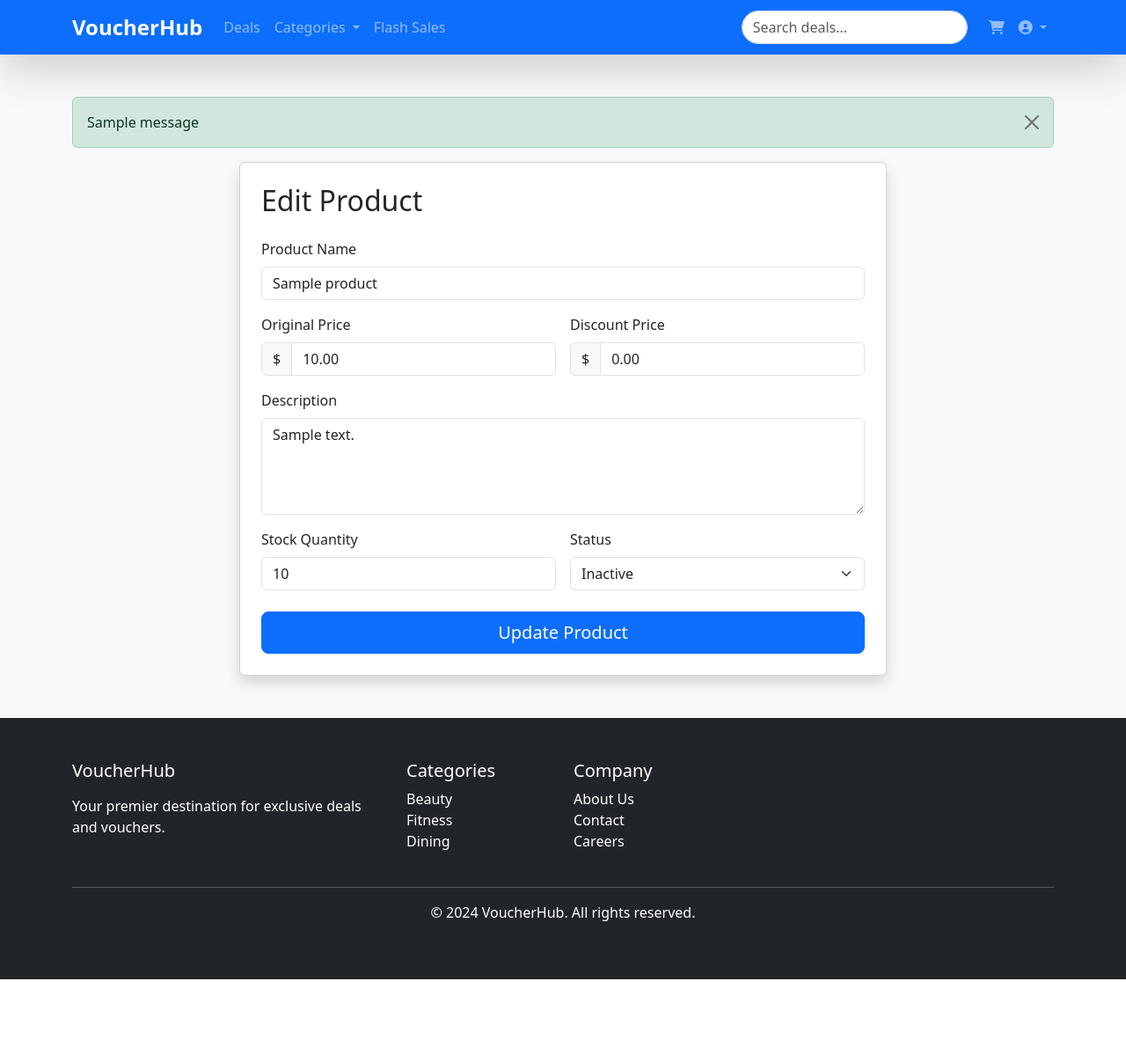
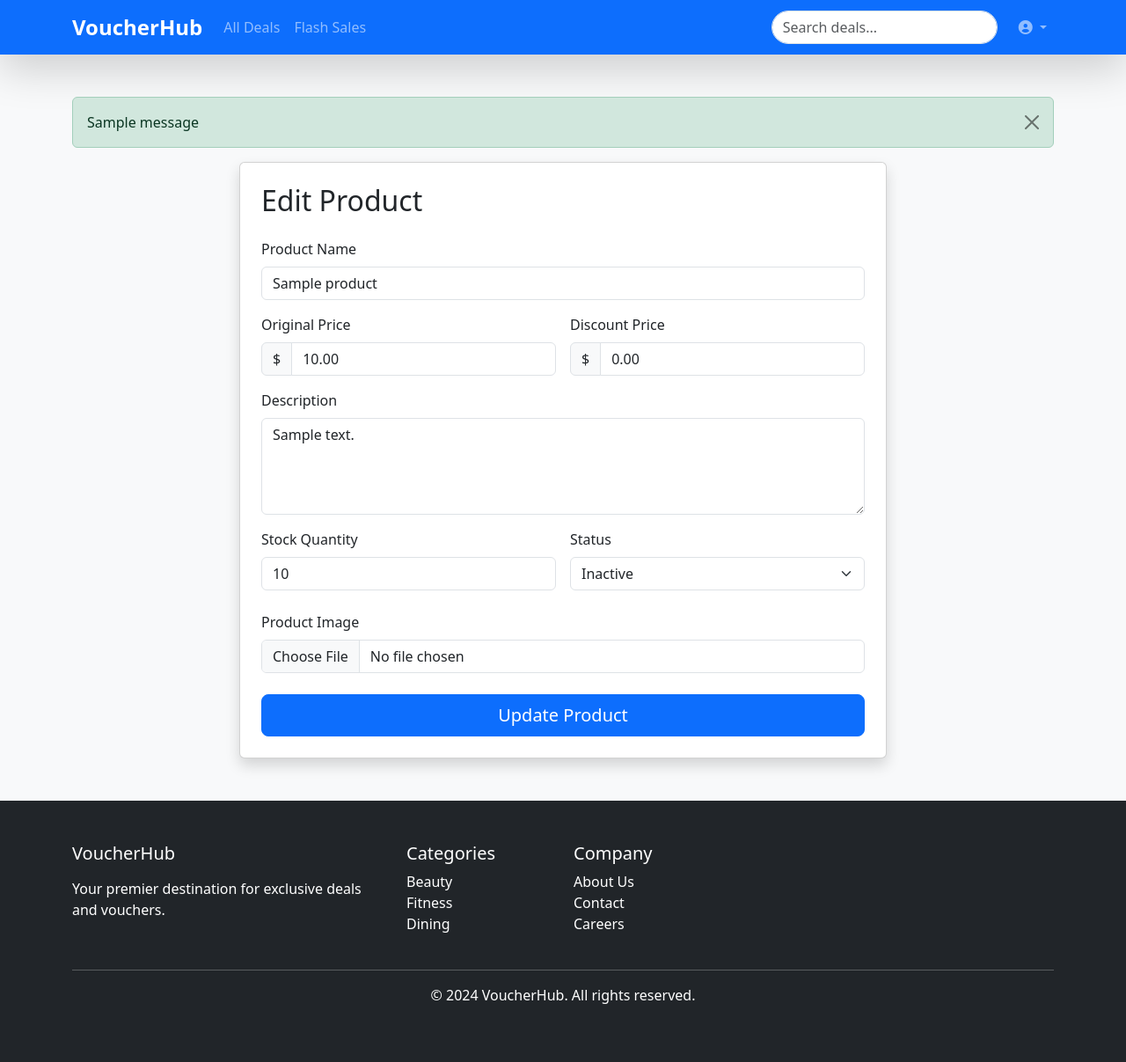
Before and after one commit to Amabellzq/INF2006_Group24, a Flask app: page /admin/products/1 in a window 1280 px wide. Shown: the whole page at 88% size. Before the commit the page ends 1113 px from the top, so only its background shows below. Run offline with Flask 3, Linux system fonts and the light colour scheme; a user stored in the database is signed in; tables that the repository leaves empty hold one stand-in row (values such as "Sample post"); one stand-in notice (Sample message) is shown; some libraries are stand-ins or nearby versions.

Commit message:
Update Admin Side

```diff
--- a/webapp/forms.py
+++ b/webapp/forms.py
@@ -1,7 +1,8 @@
 # webapp/forms.py
 from flask_wtf import FlaskForm
+from flask_wtf.file import FileField, FileAllowed
 from wtforms import StringField, TextAreaField, DecimalField, IntegerField
-from wtforms.validators import DataRequired, NumberRange
+from wtforms.validators import DataRequired, NumberRange, Optional
 
 class ProductForm(FlaskForm):
     name = StringField('Product Name', validators=[DataRequired()])
@@ -11,9 +12,15 @@ class ProductForm(FlaskForm):
         NumberRange(min=0.01)
     ])
     discount_price = DecimalField('Discount Price', validators=[
+        Optional(),  # discount_price can be empty
         NumberRange(min=0.01)
     ])
     stock = IntegerField('Stock Quantity', validators=[
         DataRequired(),
         NumberRange(min=0)
     ])
+
+    # New field to handle image uploads
+    image = FileField('Product Image', validators=[
+        FileAllowed(['jpg', 'jpeg', 'png', 'gif'], 'Only image files are allowed!')
+    ])
--- a/webapp/routes/admin.py
+++ b/webapp/routes/admin.py
@@ -17,6 +17,13 @@ def dashboard():
     products = Product.query.all()
     return render_template('admin_dashboard.html', products=products)
 
+from flask import request, flash
+from flask_login import login_required, current_user
+from webapp.extensions import db
+from webapp.models.product import Product
+from webapp.forms import ProductForm
+from io import BytesIO
+
 @admin_bp.route('/admin/products/new', methods=['GET', 'POST'])
 @login_required
 def create_product():
@@ -25,19 +32,43 @@ def create_product():
         return redirect(url_for('main.home'))
 
     form = ProductForm()
-    if form.validate_on_submit():
-        product = Product(
-            name=form.name.data,
-            description=form.description.data,
-            original_price=form.original_price.data,
-            discount_price=form.discount_price.data,
-            stock=form.stock.data
-        )
-        db.session.add(product)
-        db.session.commit()
-        return redirect(url_for('admin.dashboard'))
+
+    if request.method == 'POST':
+        try:
+            if form.validate_on_submit():
+                product = Product(
+                    name=form.name.data,
+                    description=form.description.data,
+                    original_price=form.original_price.data,
+                    discount_price=form.discount_price.data,
+                    stock=form.stock.data
+                )
+                # Handle the image file
+                image_file = request.files.get('image')
+                if image_file and image_file.filename:
+                    product.image_data = image_file.read()
+
+                db.session.add(product)
+                db.session.commit()
+
+                flash('Product created successfully!', 'success')
+                return redirect(url_for('admin.dashboard'))
+            else:
+                # Collect and flash individual errors
+                error_messages = []
+                for field, errors in form.errors.items():
+                    for error in errors:
+                        # e.g. "name: This field is required."
+                        error_messages.append(f"{field}: {error}")
+
+                if error_messages:
+                    flash("Form validation failed. Errors: " + " | ".join(error_messages), 'error')
+        except Exception as e:
+            db.session.rollback()
+            flash(f"An error occurred: {str(e)}", 'error')
 
     return render_template('admin_crud.html', form=form)
+
 
 @admin_bp.route('/admin/products/<int:product_id>', methods=['GET', 'POST'])
 @login_required
@@ -55,3 +86,46 @@ def edit_product(product_id):
         return redirect(url_for('admin.dashboard'))
 
     return render_template('admin_crud.html', form=form, product=product)
+
+
+from flask import send_file, abort
+from io import BytesIO
+
+
+@admin_bp.route('/admin/products/<int:product_id>/image')
+@login_required
+def product_image(product_id):
+    """Serves the product image from the BLOB column."""
+    if current_user.role != 'admin':
+        return redirect(url_for('main.home'))
+
+    product = Product.query.get_or_404(product_id)
+    if not product.image_data:
+        # If the product has no BLOB data, return a 404 or a placeholder
+        abort(404, "No image for this product")
+
+    # Return the image data as a file-like object
+    return send_file(
+        BytesIO(product.image_data),
+        mimetype='image/jpeg',  # Or detect the actual image type if you store it
+        as_attachment=False
+    )
+
+
+@admin_bp.route('/admin/products/<int:product_id>/delete', methods=['POST'])
+@login_required
+def delete_product(product_id):
+    # Only admins can delete products
+    if current_user.role != 'admin':
+        return redirect(url_for('main.home'))
+
+    product = Product.query.get_or_404(product_id)
+    try:
+        db.session.delete(product)
+        db.session.commit()
+        flash('Product deleted successfully!', 'success')
+    except Exception as e:
+        db.session.rollback()
+        flash(f"Error deleting product: {str(e)}", 'error')
+
+    return redirect(url_for('admin.dashboard'))
--- a/webapp/templates/admin_crud.html
+++ b/webapp/templates/admin_crud.html
@@ -12,15 +12,24 @@
                     {{ 'Edit' if product else 'Create' }} Product
                 </h2>
 
-                <form method="POST"
-                      action="{% if product %}{{ url_for('admin.edit_product', product_id=product.id) }}{% else %}{{ url_for('admin.create_product') }}{% endif %}">
+                <!-- Notice `enctype="multipart/form-data"` for file uploads -->
+                <!-- Also note `{{ form.hidden_tag() }}` to include the CSRF token -->
+                <form
+                    method="POST"
+                    enctype="multipart/form-data"
+                    action="{% if product %}{{ url_for('admin.edit_product', product_id=product.id) }}{% else %}{{ url_for('admin.create_product') }}{% endif %}"
+                >
+                    {{ form.hidden_tag() }}
+
                     <div class="mb-3">
                         <label class="form-label">Product Name</label>
-                        <input type="text"
+                        <input
+                            type="text"
                             class="form-control"
                             name="name"
-                               value="{{ product.name if product }}"
-                               required>
+                            value="{{ product.name if product else '' }}"
+                            required
+                        >
                     </div>
 
                     <div class="row g-3 mb-3">
@@ -28,54 +37,70 @@
                             <label class="form-label">Original Price</label>
                             <div class="input-group">
                                 <span class="input-group-text">$</span>
-                                <input type="number"
+                                <input
+                                    type="number"
                                     class="form-control"
                                     name="original_price"
                                     step="0.01"
-                                       value="{{ product.original_price if product }}"
-                                       required>
+                                    value="{{ product.original_price if product else '' }}"
+                                    required
+                                >
                             </div>
                         </div>
                         <div class="col-md-6">
                             <label class="form-label">Discount Price</label>
                             <div class="input-group">
                                 <span class="input-group-text">$</span>
-                                <input type="number"
+                                <input
+                                    type="number"
                                     class="form-control"
                                     name="discount_price"
                                     step="0.01"
-                                       value="{{ product.discount_price if product }}">
+                                    value="{{ product.discount_price if product else '' }}"
+                                >
                             </div>
                         </div>
                     </div>
 
                     <div class="mb-3">
                         <label class="form-label">Description</label>
-                        <textarea class="form-control"
+                        <textarea
+                            class="form-control"
                             name="description"
-                                  rows="4">{{ product.description if product }}</textarea>
+                            rows="4"
+                        >{{ product.description if product else '' }}</textarea>
                     </div>
 
                     <div class="row g-3 mb-4">
                         <div class="col-md-6">
                             <label class="form-label">Stock Quantity</label>
-                            <input type="number"
+                            <input
+                                type="number"
                                 class="form-control"
                                 name="stock"
-                                   value="{{ product.stock if product }}"
-                                   required>
+                                value="{{ product.stock if product else '' }}"
+                                required
+                            >
                         </div>
                         <div class="col-md-6">
                             <label class="form-label">Status</label>
                             <select class="form-select" name="is_active">
-                                <option value="true" {% if product and product.is_active %}selected{% endif %}>
-                                    Active
-                                </option>
-                                <option value="false" {% if product and not product.is_active %}selected{% endif %}>
-                                    Inactive
-                                </option>
+                                <option value="true" {% if product and product.is_active %}selected{% endif %}>Active</option>
+                                <option value="false" {% if product and not product.is_active %}selected{% endif %}>Inactive</option>
                             </select>
                         </div>
+                    </div>
+
+                    <!-- New Image Upload Field -->
+                    <div class="mb-4">
+                        <label for="image" class="form-label">Product Image</label>
+                        <input
+                            type="file"
+                            class="form-control"
+                            id="image"
+                            name="image"
+                            accept="image/*"
+                        >
                     </div>
 
                     <div class="d-grid">
--- a/webapp/templates/base.html
+++ b/webapp/templates/base.html
@@ -35,17 +35,7 @@
       <div class="collapse navbar-collapse" id="navbarNav">
         <!-- Left Nav -->
         <ul class="navbar-nav me-auto">
-          <li class="nav-item"><a class="nav-link" href="/products">Deals</a></li>
-          <li class="nav-item dropdown">
-            <a class="nav-link dropdown-toggle" href="#" role="button" data-bs-toggle="dropdown">
-              Categories
-            </a>
-            <ul class="dropdown-menu">
-              <li><a class="dropdown-item" href="#">Beauty</a></li>
-              <li><a class="dropdown-item" href="#">Massage</a></li>
-              <li><a class="dropdown-item" href="#">Fitness</a></li>
-            </ul>
-          </li>
+          <li class="nav-item"><a class="nav-link" href="/products">All Deals</a></li>
           <li class="nav-item"><a class="nav-link" href="/flash-sale">Flash Sales</a></li>
         </ul>
 
@@ -57,11 +47,13 @@
                 <!-- Right Nav (User Actions) -->
           <ul class="navbar-nav">
         {% if current_user.is_authenticated %}
+          {% if current_user.role != 'admin' %}
           <li class="nav-item">
             <a class="nav-link" href="/cart">
               <i class="fas fa-shopping-cart"></i>
             </a>
           </li>
+          {% endif %}
           <li class="nav-item dropdown">
             <a class="nav-link dropdown-toggle" href="#" role="button" data-bs-toggle="dropdown">
               <i class="fas fa-user-circle"></i>
@@ -76,6 +68,7 @@
           <li class="nav-item"><a class="nav-link" href="/login">Login</a></li>
           <li class="nav-item"><a class="nav-link" href="/register">Register</a></li>
 {% endif %}
+
         </ul>
       </div>
     </div>
@@ -86,7 +79,8 @@
     {% with messages = get_flashed_messages(with_categories=true) %}
       {% if messages %}
         {% for category, message in messages %}
-        <div class="alert alert-{{ category }} alert-dismissible fade show">
+          {% set alert_class = 'danger' if category == 'error' else category %}
+          <div class="alert alert-{{ alert_class }} alert-dismissible fade show" role="alert">
             {{ message }}
             <button type="button" class="btn-close" data-bs-dismiss="alert"></button>
           </div>
```
Also changed, not shown: webapp/models/product.py (+6 -1 lines), webapp/routes/auth.py (+11 -5 lines), webapp/templates/admin_dashboard.html (+86 -56 lines). Lines whose indentation alone changed are shown as unchanged.
